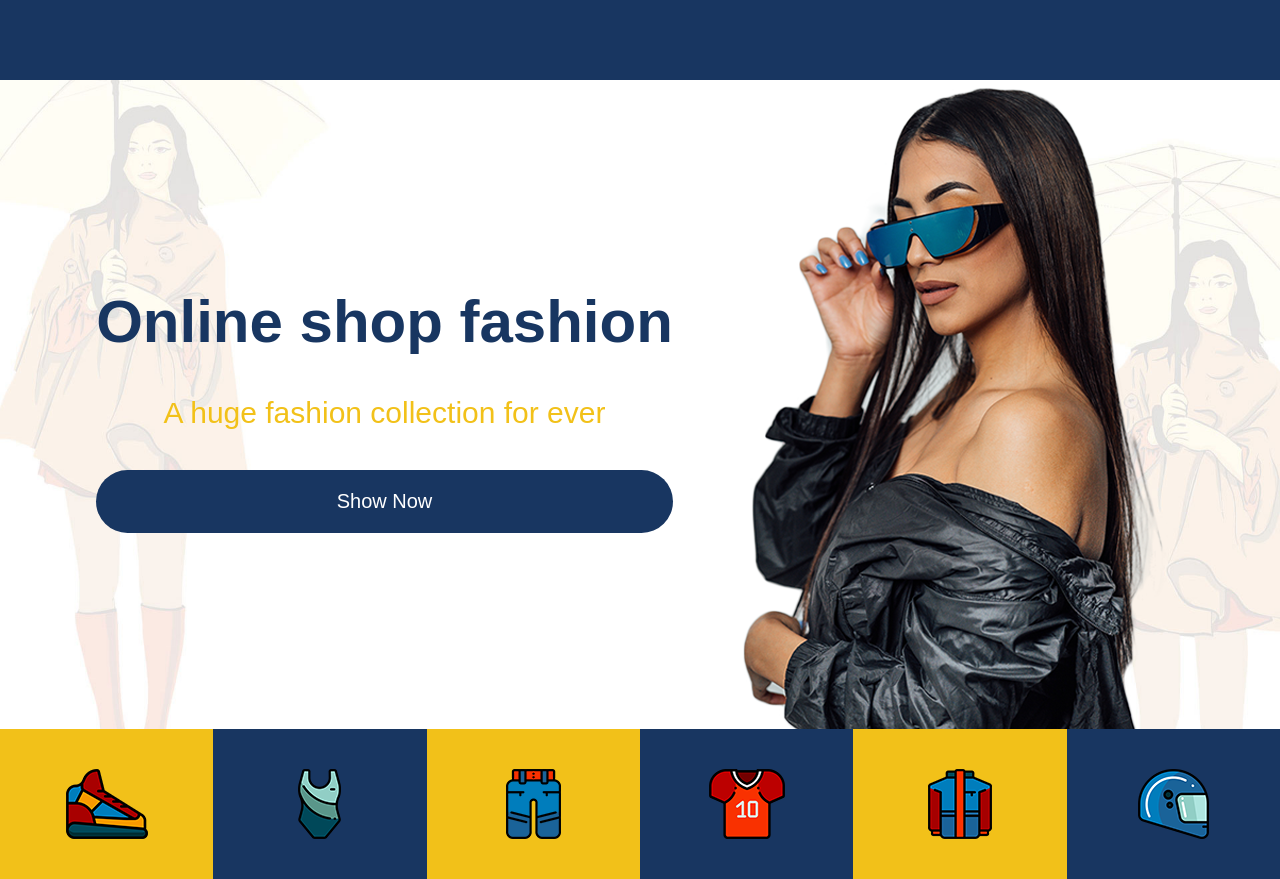
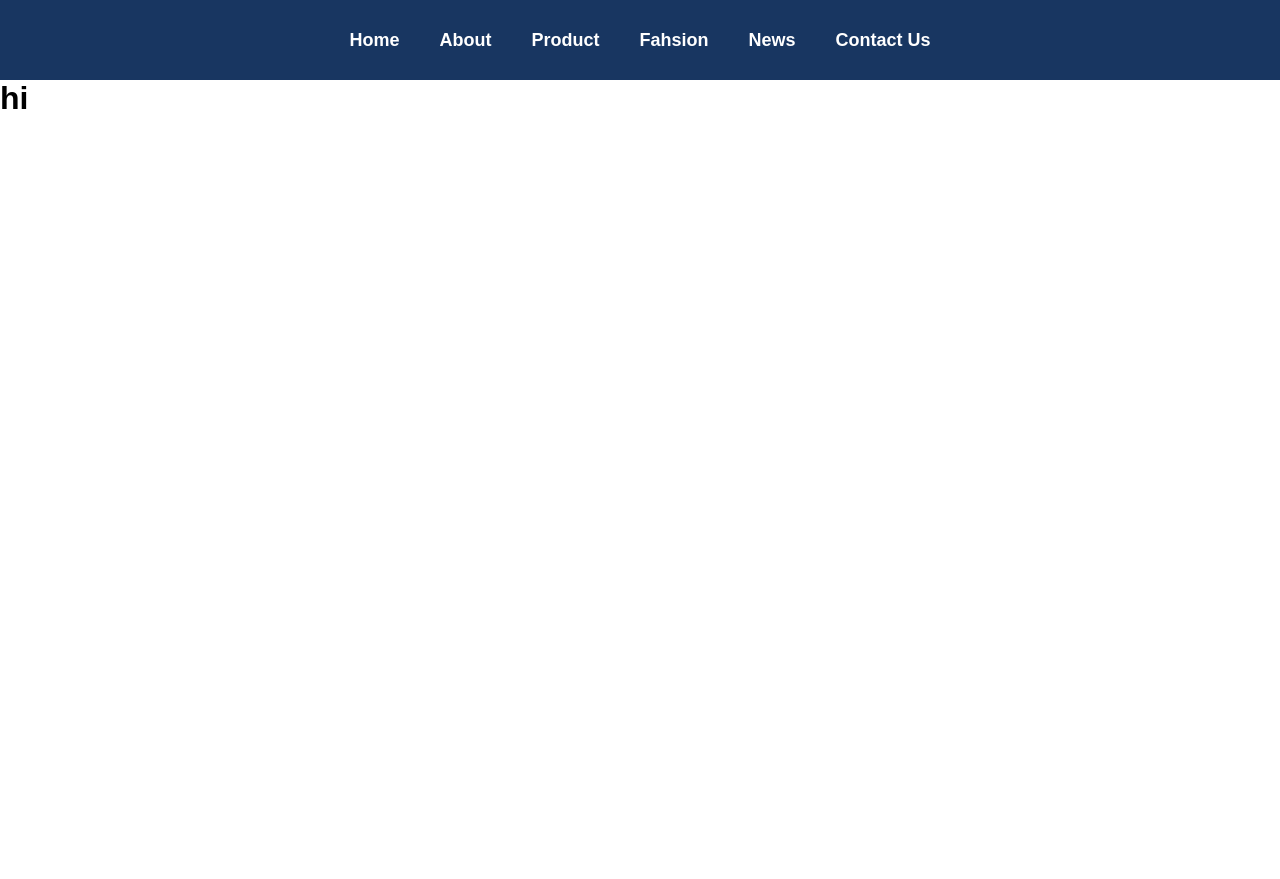
Before and after one commit to MahsumaRezai/Online_Shop_fashion, a React (Create React App) app: page /New in a window 1280 px wide. After the commit the page ends 800 px from the top, so only its background shows below. Built offline with nearby package versions, Linux system fonts and the light colour scheme.

Commit message:
add header setion

```diff
--- a/src/App.js
+++ b/src/App.js
@@ -1,15 +1,46 @@
 import { Fragment } from "react";
+import { Route } from 'react-router-dom'
 import Homeone from "./Pages/Homeone";
-import HomeHeader from "./Componet/HomeHeader/HomeHeader";
 import Head from "./Componet/Head/Head";
+import About from "./Pages/About";
+import Product from "./Pages/Product";
+import Fashion from "./Pages/Fashion";
+import New from "./Pages/New";
+import Contact from "./Pages/Contact";
+
 
 function App() {
 
   return (
     <Fragment>
-      <Head/>
-      <Homeone />
-      <HomeHeader/>
+      <Head />
+      <Route path="/" exact>
+        <Homeone />
+      </Route>
+
+      <Route path="/About" exact>
+        <About />
+
+      </Route>
+
+      <Route path="/Product" exact>
+        <Product />
+
+      </Route>
+      <Route path="/Fashion" exact>
+        <Fashion />
+
+      </Route>
+
+      <Route path="/New" exact>
+        <New />
+
+      </Route>
+      <Route path="/contact" exact>
+        <Contact />
+
+      </Route>
+
 
 
     </Fragment>
--- a/src/Componet/Head/Head.js
+++ b/src/Componet/Head/Head.js
@@ -1,7 +1,21 @@
-import classes from './Head.module.css'
+import classes from './Head.module.css';
+import { Link } from 'react-router-dom'
 const Head = (props) => {
     return (
         <div className={classes.head}>
+            <ul>
+                <li><Link to='/' className={classes.link}>Home</Link></li>
+                <li><Link to='/about' className={classes.link}>About</Link></li>
+                <li><Link to='/product' className={classes.link}>Product</Link></li>
+                <li><Link to='/fashion' className={classes.link}>Fahsion</Link></li>
+                <li><Link to='/new' className={classes.link}>News</Link></li>
+                <li><Link to='/contact' className={classes.link}>Contact Us</Link></li>
+
+
+
+
+            </ul>
+
 
         </div>
     )
--- a/src/Componet/Head/Head.module.css
+++ b/src/Componet/Head/Head.module.css
@@ -2,4 +2,33 @@
     background-color: #183661;
     width: 100%;
     height: 80px;
+    display: flex;
+    flex-direction: row;
+    justify-content: center;
+    align-items: center
 }
+.head ul {
+    display: flex;
+    flex-direction: row;
+    justify-content: center;
+    align-items: center;
+    gap:40px;
+    color: white
+}
+.head li {
+    text-decoration: none;
+    color: white;
+    list-style: none
+
+
+}
+.link{
+    color: white;
+    text-decoration: none;
+    list-style: none;
+    font-size: 18px;
+    font-weight: bold;
+
+
+
+}
--- a/src/Componet/Home/Home.js
+++ b/src/Componet/Home/Home.js
@@ -1,6 +1,7 @@
 import { Fragment } from "react";
 import img from '../images/ban_img.png';
 import classes from './Home.module.css'
+import HomeHeader from "../HomeHeader/HomeHeader";
 const Home = (props) => {
     return (
         <Fragment>
@@ -14,6 +15,7 @@ const Home = (props) => {
                     <img src={img} alt="img" className={classes.img} />
                 </div>
             </div>
+            <HomeHeader />
         </Fragment>
     )
 }
--- a/src/Componet/Home/Home.module.css
+++ b/src/Componet/Home/Home.module.css
@@ -3,7 +3,11 @@
     flex-direction: row;
     justify-content: center;
     align-items: center;
-    gap: 5%
+    gap: 5%;
+    background-image: url(../images/banner.jpg);
+    background-attachment: scroll;
+   background-repeat: no-repeat;
+   background-size: cover;width: 100%;
 }
 .img  {
     height:auto;
--- /dev/null
+++ b/src/Pages/About.js
@@ -0,0 +1,7 @@
+const About = () => {
+    return (
+        <h1>hi</h1>
+    )
+}
+
+export default About;
--- /dev/null
+++ b/src/Pages/Contact.js
@@ -0,0 +1,7 @@
+const Contact = () => {
+    return (
+        <h1>hi</h1>
+    )
+}
+
+export default Contact;
--- /dev/null
+++ b/src/Pages/Fashion.js
@@ -0,0 +1,7 @@
+const Fashion = () => {
+    return (
+        <h1>hi</h1>
+    )
+}
+
+export default Fashion;
--- /dev/null
+++ b/src/Pages/New.js
@@ -0,0 +1,7 @@
+const New = () => {
+    return (
+        <h1>hi</h1>
+    )
+}
+
+export default New;
--- /dev/null
+++ b/src/Pages/Product.js
@@ -0,0 +1,7 @@
+const Product = () => {
+    return (
+        <h1>hi</h1>
+    )
+}
+
+export default Product;
--- a/src/index.css
+++ b/src/index.css
@@ -8,11 +8,7 @@ body {
   font-family: sans-serif;
   margin: 0;
   font-family:  sans-serif;
-  background-image: url(../src/Componet/images/product_bg.jpg);
-  background-attachment: scroll;
-  background-repeat: no-repeat;
-  background-size: cover;width: 100%;
-  height: 100%;
+
 
 
 }
```
